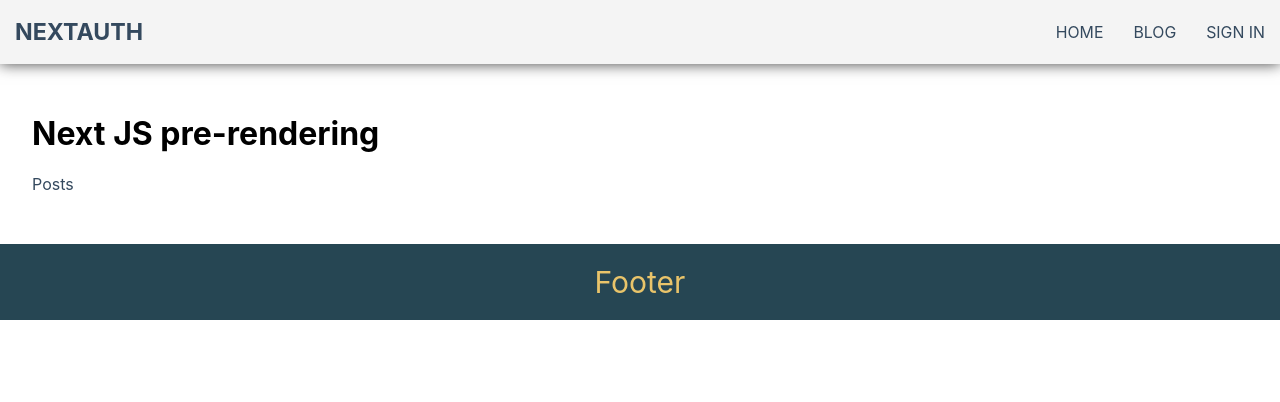
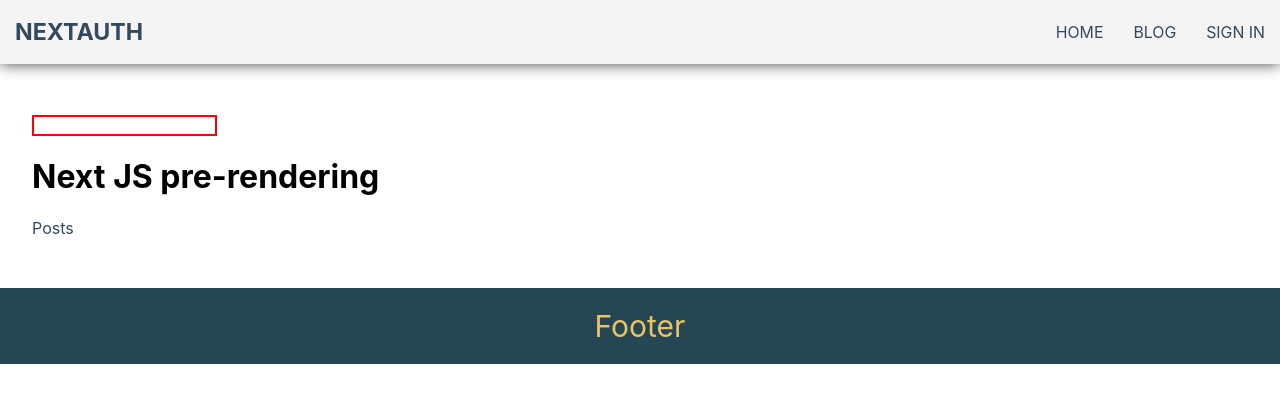
Before and after one commit to DinoPy/NextJs-YT-Tutorial, a Next.js app: page / in a window 1280 px wide. Shown: the top 402 px of the page. Built offline with nearby package versions, Linux system fonts and the light colour scheme; no server answers.

Commit message:
server side auth, nextauth provider

```diff
--- a/pages/dashboard/index.js
+++ b/pages/dashboard/index.js
@@ -26,7 +26,7 @@ const Dashboard = () => {
 			if (!session) {
 				signIn();
 			} else {
-				setIsLoading(false);
+				setUserSessionLoading(false);
 			}
 		};
 
--- a/pages/index.js
+++ b/pages/index.js
@@ -1,3 +1,4 @@
+import { useState } from 'react';
 import { useSession } from 'next-auth/react';
 import Head from 'next/head';
 import Image from 'next/image';
@@ -5,11 +6,41 @@ import styles from '../styles/Home.module.css';
 import Link from 'next/link';
 
 export default function Home() {
+	const [inputValue, setInputValue] = useState('');
 	const { data: session, status } = useSession();
+	console.log(session, status);
+
+	const regex = new RegExp(
+		`^(?=.*\d)(?=.*[A-Z])(?=.*[a-z])(?=.*[^\w\d\s:])([^\s]){8,16}$/gm`
+	);
 
 	return (
 		<div className={styles.container}>
-			<h1> Next JS pre-rendering </h1>
+			<form
+				onSubmit={(e) => {
+					e.preventDefault();
+					console.log(inputValue);
+				}}
+			>
+				<input
+					className={styles.testInput}
+					type='password'
+					onChange={(e) => {
+						setInputValue(e.target.value);
+						console.log(regex.test(inputValue));
+					}}
+					value={inputValue}
+					onInvalid={(e) => {
+						e.target.setCustomValidity(
+							'Please enter 2 digits, 2 upercase, 2 symbols and at least 6 characters'
+						);
+					}}
+					// pattern for password 2 digits 2 or more lowercase 2  upercase 2 special
+					pattern='/^(?=.*\d)(?=.*[A-Z])(?=.*[a-z])(?=.*[^\w\d\s:])([^\s]){8,16}$/gm'
+					required
+				/>
+			</form>
+			<h1> {session ? `${session.user.name}, ` : ''} Next JS pre-rendering </h1>
 
 			<Link href='/posts'>
 				<a> Posts </a>
--- a/styles/Home.module.css
+++ b/styles/Home.module.css
@@ -127,3 +127,11 @@
 		filter: invert(1);
 	}
 }
+
+.testInput:invalid {
+	border: 2px red solid;
+}
+
+.testInput:valid {
+	border: 2px green solid;
+}
```
Also changed, not shown: pages/blog.tsx (+16 -2 lines), 1 other file (tests, documents, lock files or other folders). Lines whose indentation alone changed are shown as unchanged.
